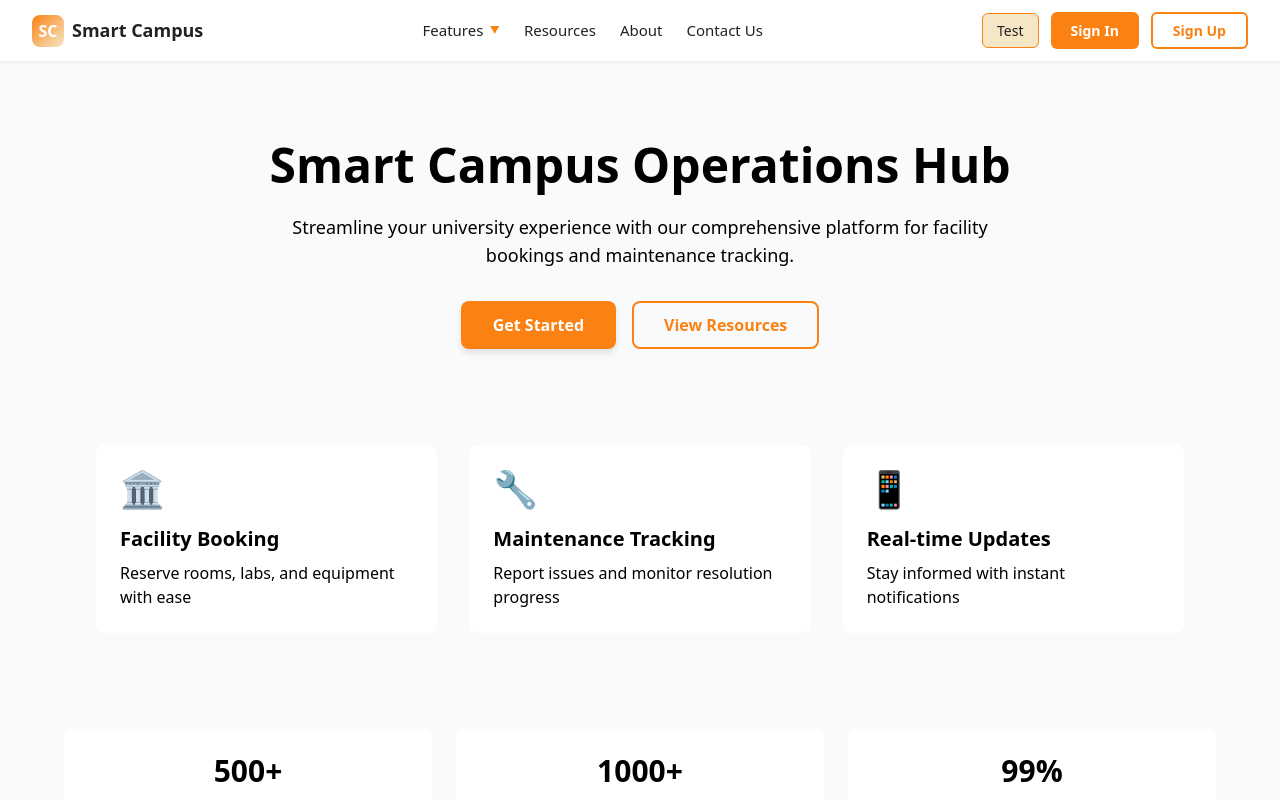
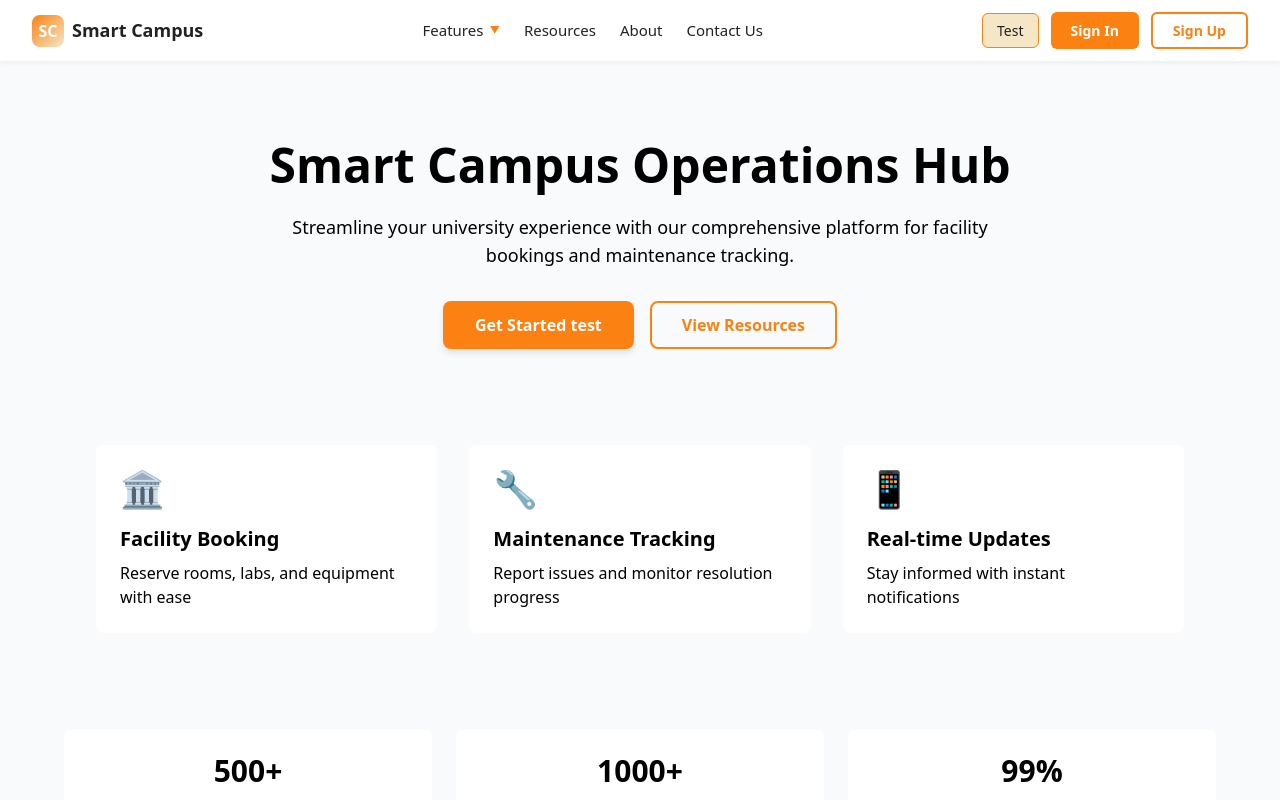
Before and after one commit to KulanyaLisaldi/it3030-paf-2026-smart-campus-groupXX, a React (Vite) app in the folder client/: page / in a window 1280 px wide. Shown: the top 800 px of the page. Built offline with nearby package versions, Linux system fonts and the light colour scheme.

Commit message:
update hero

```diff
--- a/client/src/components/Hero.jsx
+++ b/client/src/components/Hero.jsx
@@ -59,7 +59,7 @@ const Hero = () => {
               onMouseEnter={(e) => handleGetStartedHover(e, true)}
               onMouseLeave={(e) => handleGetStartedHover(e, false)}
             >
-              Get Started
+              Get Started test
             </button>
             <button
               style={viewResourcesButtonStyle}
```
